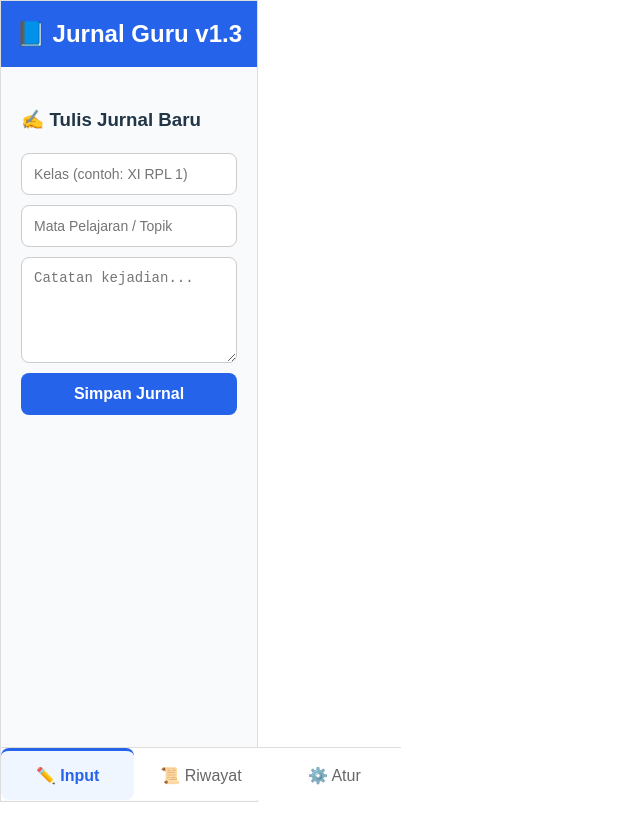
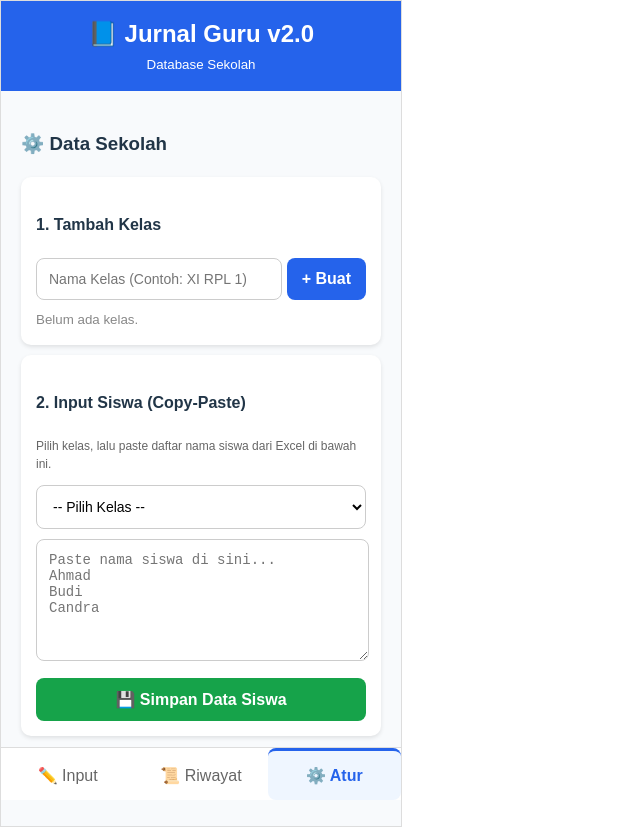
Before and after one commit to lukman-tik/jurnal-guru, a React (Vite) app: page / in a window 1280 px wide. Shown: the whole page, without its empty margins (0-640 px from the left). Before the commit the page ends 802 px from the top, so only its background shows below. Built offline with nearby package versions, Linux system fonts and the light colour scheme.

Commit message:
Update v1.5: input kelas siswas

```diff
--- a/src/App.jsx
+++ b/src/App.jsx
@@ -1,27 +1,85 @@
 import React, { useState, useEffect } from 'react';
 
 export default function JurnalGuru() {
-  // 1. STATE MANAGEMENT
-  const [activeTab, setActiveTab] = useState('input');
+  // --- 1. STATE MANAGEMENT ---
+  const [activeTab, setActiveTab] = useState('manage'); // Kita default ke 'manage' dulu biar Bapak langsung setting
   const [searchTerm, setSearchTerm] = useState('');
 
+  // A. DATABASE JURNAL (Seperti Biasa)
   const [journals, setJournals] = useState(() => {
     const saved = localStorage.getItem('jurnal_guru_data');
     return saved ? JSON.parse(saved) : [];
   });
 
+  // B. DATABASE SEKOLAH (BARU: Simpan Kelas & Siswa)
+  // Struktur: { "XI RPL 1": ["Ahmad", "Budi"], "X TKJ": ["Citra"] }
+  const [schoolData, setSchoolData] = useState(() => {
+    const saved = localStorage.getItem('data_sekolah');
+    return saved ? JSON.parse(saved) : {};
+  });
+
+  // State Form Input Jurnal
   const [formData, setFormData] = useState({
     kelas: '',
     mapel: '',
     catatan: ''
   });
 
-  // 2. EFEK SAMPING
+  // State Form Tambah Data (Di Menu Manage)
+  const [newClassName, setNewClassName] = useState('');
+  const [selectedClassForStudent, setSelectedClassForStudent] = useState('');
+  const [studentListInput, setStudentListInput] = useState('');
+
+  // --- 2. EFEK SAMPING (AUTO SAVE) ---
   useEffect(() => {
     localStorage.setItem('jurnal_guru_data', JSON.stringify(journals));
   }, [journals]);
 
-  // 3. LOGIC
+  useEffect(() => {
+    localStorage.setItem('data_sekolah', JSON.stringify(schoolData));
+  }, [schoolData]);
+
+  // --- 3. LOGIC MANAJEMEN DATA (KELAS & SISWA) ---
+
+  // Tambah Kelas Baru
+  const addClass = () => {
+    if (!newClassName) return alert("Nama kelas tidak boleh kosong!");
+    if (schoolData[newClassName]) return alert("Kelas ini sudah ada!");
+
+    // Buat kelas baru dengan daftar siswa kosong
+    setSchoolData({ ...schoolData, [newClassName]: [] });
+    setNewClassName('');
+    alert(`Kelas ${newClassName} berhasil dibuat!`);
+  };
+
+  // Hapus Kelas
+  const deleteClass = (className) => {
+    if (window.confirm(`Yakin hapus kelas ${className}? Data siswa di dalamnya akan hilang.`)) {
+      const newData = { ...schoolData };
+      delete newData[className];
+      setSchoolData(newData);
+    }
+  };
+
+  // Simpan Siswa ke Kelas (Fitur Paste Excel)
+  const saveStudents = () => {
+    if (!selectedClassForStudent) return alert("Pilih kelas dulu!");
+    if (!studentListInput) return alert("Daftar nama kosong!");
+
+    // Pecah text berdasarkan baris (Enter), lalu bersihkan spasi
+    const studentsArray = studentListInput.split('\n').map(name => name.trim()).filter(name => name !== '');
+
+    // Update data sekolah
+    setSchoolData({
+      ...schoolData,
+      [selectedClassForStudent]: studentsArray
+    });
+
+    setStudentListInput('');
+    alert(`Berhasil menyimpan ${studentsArray.length} siswa ke kelas ${selectedClassForStudent}!`);
+  };
+
+  // --- 4. LOGIC JURNAL ---
   const handleInputChange = (e) => {
     const { name, value } = e.target;
     setFormData({ ...formData, [name]: value });
@@ -39,46 +97,13 @@ export default function JurnalGuru() {
 
     setJournals([newEntry, ...journals]);
     setFormData({ kelas: '', mapel: '', catatan: '' });
-    alert("Jurnal berhasil disimpan! ✅");
+    alert("Jurnal disimpan! (Fitur Absensi akan hadir di update berikutnya)");
   };
 
   const deleteItem = (id) => {
-    if (window.confirm("Hapus catatan ini saja?")) {
-      const updatedJournals = journals.filter((jurnal) => jurnal.id !== id);
-      setJournals(updatedJournals);
+    if (window.confirm("Hapus catatan ini?")) {
+      setJournals(journals.filter((j) => j.id !== id));
     }
-  };
-
-  const clearAllData = () => {
-    if (window.confirm("Yakin ingin menghapus SEMUA data jurnal?")) {
-      setJournals([]);
-      localStorage.removeItem('jurnal_guru_data');
-    }
-  };
-
-  // FITUR BARU: DOWNLOAD KE EXCEL (CSV)
-  const downloadReport = () => {
-    if (journals.length === 0) return alert("Belum ada data untuk didownload!");
-
-    // 1. Buat Header CSV
-    let csvContent = "Tanggal,Kelas,Mapel,Catatan\n";
-
-    // 2. Masukkan Data baris per baris
-    journals.forEach(row => {
-      // Kita bungkus catatan pakai tanda kutip biar aman kalau ada koma di dalam teks
-      csvContent += `${row.tanggal},${row.kelas},${row.mapel},"${row.catatan}"\n`;
-    });
-
-    // 3. Buat File Virtual & Download
-    const blob = new Blob([csvContent], { type: 'text/csv;charset=utf-8;' });
-    const link = document.createElement("a");
-    const url = URL.createObjectURL(blob);
-    link.setAttribute("href", url);
-    link.setAttribute("download", "Laporan_Jurnal_Guru.csv"); // Nama filenya
-    link.style.visibility = 'hidden';
-    document.body.appendChild(link);
-    link.click();
-    document.body.removeChild(link);
   };
 
   // Filter Search
@@ -88,78 +113,119 @@ export default function JurnalGuru() {
     jurnal.catatan.toLowerCase().includes(searchTerm.toLowerCase())
   );
 
-  // 4. TAMPILAN
+  const classList = Object.keys(schoolData); // Ambil daftar nama kelas saja
+
+  // --- 5. TAMPILAN (UI) ---
   return (
     <div style={{ maxWidth: '400px', margin: '0 auto', fontFamily: 'sans-serif', border: '1px solid #ddd', minHeight: '100vh', display: 'flex', flexDirection: 'column' }}>
 
       <header style={{ padding: '15px', background: '#2563eb', color: 'white', textAlign: 'center' }}>
-        <h2 style={{ margin: 0 }}>📘 Jurnal Guru v1.3</h2>
+        <h2 style={{ margin: 0 }}>📘 Jurnal Guru v2.0</h2>
+        <small>Database Sekolah</small>
       </header>
 
       <main style={{ flex: 1, padding: '20px', background: '#f8fafc', paddingBottom: '80px' }}>
 
-        {/* TAB INPUT */}
+        {/* TAB 1: INPUT JURNAL */}
         {activeTab === 'input' && (
           <div>
-            <h3>✍️ Tulis Jurnal Baru</h3>
+            <h3>✍️ Tulis Jurnal</h3>
             <form onSubmit={handleSubmit} style={{ display: 'flex', flexDirection: 'column', gap: '10px' }}>
-              <input type="text" name="kelas" placeholder="Kelas (contoh: XI RPL 1)" value={formData.kelas} onChange={handleInputChange} style={inputStyle} />
-              <input type="text" name="mapel" placeholder="Mata Pelajaran / Topik" value={formData.mapel} onChange={handleInputChange} style={inputStyle} />
+
+              {/* Dropdown Dinamis dari Data Sekolah */}
+              <select name="kelas" value={formData.kelas} onChange={handleInputChange} style={{...inputStyle, background: 'white'}}>
+                <option value="">-- Pilih Kelas --</option>
+                {classList.length === 0 && <option disabled>Belum ada data kelas (Ke menu Atur dulu)</option>}
+                {classList.map((kelas) => (
+                  <option key={kelas} value={kelas}>{kelas}</option>
+                ))}
+              </select>
+
+              <input type="text" name="mapel" placeholder="Mata Pelajaran" value={formData.mapel} onChange={handleInputChange} style={inputStyle} />
               <textarea name="catatan" placeholder="Catatan kejadian..." rows="5" value={formData.catatan} onChange={handleInputChange} style={inputStyle} />
               <button type="submit" style={buttonStyle}>Simpan Jurnal</button>
             </form>
           </div>
         )}
 
-        {/* TAB HISTORY */}
+        {/* TAB 2: RIWAYAT */}
         {activeTab === 'history' && (
           <div>
-            <h3>📚 Riwayat Jurnal</h3>
-            <input
-              type="text"
-              placeholder="🔍 Cari kelas, mapel, atau siswa..."
-              value={searchTerm}
-              onChange={(e) => setSearchTerm(e.target.value)}
-              style={{...inputStyle, width: '93%', marginBottom: '15px', borderColor: '#2563eb'}}
-            />
-            {journals.length === 0 ? <p style={{color: '#888'}}>Belum ada catatan.</p> : (
-              filteredJournals.length > 0 ? (
-                filteredJournals.map((jurnal) => (
-                  <div key={jurnal.id} style={cardStyle}>
-                    <div style={{display: 'flex', justifyContent: 'space-between', alignItems: 'start'}}>
-                      <div>
-                        <small style={{color: '#666', fontWeight: 'bold'}}>{jurnal.tanggal}</small>
-                        <h4 style={{margin: '5px 0', color: '#2563eb'}}>{jurnal.kelas} - {jurnal.mapel}</h4>
-                      </div>
-                      <button onClick={() => deleteItem(jurnal.id)} style={deleteButtonStyle}>🗑️</button>
-                    </div>
-                    <p style={{margin: 0}}>{jurnal.catatan}</p>
-                  </div>
-                ))
-              ) : <p style={{textAlign: 'center', color: '#888'}}>Tidak ditemukan data yang cocok.</p>
-            )}
+            <h3>📚 Riwayat</h3>
+            <input type="text" placeholder="🔍 Cari..." value={searchTerm} onChange={(e) => setSearchTerm(e.target.value)} style={{...inputStyle, width: '93%', marginBottom: '15px'}} />
+            {journals.map((jurnal) => (
+              <div key={jurnal.id} style={cardStyle}>
+                <div style={{display: 'flex', justifyContent: 'space-between'}}>
+                  <h4 style={{margin: 0, color: '#2563eb'}}>{jurnal.kelas}</h4>
+                  <button onClick={() => deleteItem(jurnal.id)} style={deleteButtonStyle}>🗑️</button>
+                </div>
+                <small>{jurnal.tanggal}</small>
+                <p>{jurnal.catatan}</p>
+              </div>
+            ))}
           </div>
         )}
 
-        {/* TAB MANAGE (UPDATE: Ada Tombol Download) */}
+        {/* TAB 3: ATUR (MANAGE) - TEMPAT KERJA KITA SEKARANG */}
         {activeTab === 'manage' && (
           <div>
-            <h3>⚙️ Pengaturan</h3>
+            <h3>⚙️ Data Sekolah</h3>
+
+            {/* Bagian 1: Tambah Kelas */}
             <div style={cardStyle}>
-              <p>Total Catatan: <strong>{journals.length}</strong></p>
+              <h4>1. Tambah Kelas</h4>
+              <div style={{display: 'flex', gap: '5px'}}>
+                <input
+                  type="text"
+                  placeholder="Nama Kelas (Contoh: XI RPL 1)"
+                  value={newClassName}
+                  onChange={(e) => setNewClassName(e.target.value)}
+                  style={{...inputStyle, flex: 1}}
+                />
+                <button onClick={addClass} style={{...buttonStyle, padding: '0 15px'}}>+ Buat</button>
+              </div>
 
-              {/* TOMBOL BARU: DOWNLOAD */}
-              <button onClick={downloadReport} style={{...buttonStyle, background: '#16a34a', width: '100%', marginBottom: '10px'}}>
-                📥 Download Laporan (Excel)
-              </button>
+              {/* List Kelas yang ada */}
+              <div style={{marginTop: '10px', display: 'flex', flexWrap: 'wrap', gap: '5px'}}>
+                {classList.map(cls => (
+                  <span key={cls} style={{background: '#e0f2fe', padding: '5px 10px', borderRadius: '15px', fontSize: '12px', color: '#0369a1', display: 'flex', alignItems: 'center', gap: '5px'}}>
+                    {cls}
+                    <span onClick={() => deleteClass(cls)} style={{cursor: 'pointer', fontWeight: 'bold', color: 'red'}}>×</span>
+                  </span>
+                ))}
+                {classList.length === 0 && <small style={{color: '#888'}}>Belum ada kelas.</small>}
+              </div>
+            </div>
 
-              <button onClick={clearAllData} style={{...buttonStyle, background: '#ef4444', width: '100%'}}>
-                🗑️ Hapus SEMUA Data
+            {/* Bagian 2: Input Siswa */}
+            <div style={cardStyle}>
+              <h4>2. Input Siswa (Copy-Paste)</h4>
+              <p style={{fontSize: '12px', color: '#666'}}>Pilih kelas, lalu paste daftar nama siswa dari Excel di bawah ini.</p>
+
+              <select
+                value={selectedClassForStudent}
+                onChange={(e) => setSelectedClassForStudent(e.target.value)}
+                style={{...inputStyle, background: 'white', width: '100%', marginBottom: '10px'}}
+              >
+                <option value="">-- Pilih Kelas --</option>
+                {classList.map((kelas) => (
+                  <option key={kelas} value={kelas}>{kelas} ({schoolData[kelas].length} Siswa)</option>
+                ))}
+              </select>
+
+              <textarea
+                placeholder="Paste nama siswa di sini...&#10;Ahmad&#10;Budi&#10;Candra"
+                rows="6"
+                value={studentListInput}
+                onChange={(e) => setStudentListInput(e.target.value)}
+                style={{...inputStyle, width: '93%'}}
+              />
+
+              <button onClick={saveStudents} style={{...buttonStyle, width: '100%', marginTop: '10px', background: '#16a34a'}}>
+                💾 Simpan Data Siswa
               </button>
             </div>
-            <div style={{marginTop: '20px', padding: '10px', background: '#e0f2fe', borderRadius: '8px', fontSize: '13px', color: '#0369a1'}}>
-              💡 <strong>Tips:</strong> File yang didownload berformat .csv, bisa langsung dibuka di Microsoft Excel atau Google Sheets.
-            </div>
+
           </div>
         )}
       </main>
@@ -174,7 +240,7 @@ export default function JurnalGuru() {
   );
 }
 
-// STYLE
+// STYLE (SAMA)
 const inputStyle = { padding: '12px', borderRadius: '8px', border: '1px solid #ccc', fontSize: '14px' };
 const buttonStyle = { padding: '12px', background: '#2563eb', color: 'white', border: 'none', borderRadius: '8px', fontWeight: 'bold', cursor: 'pointer' };
 const cardStyle = { background: 'white', padding: '15px', borderRadius: '10px', boxShadow: '0 2px 4px rgba(0,0,0,0.1)', marginBottom: '10px' };
```
